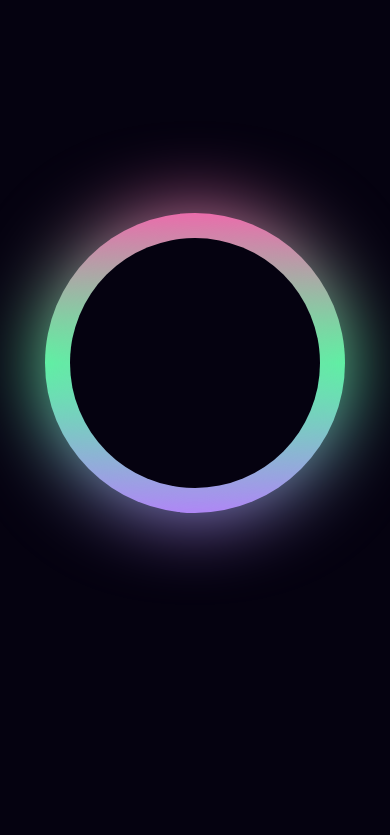
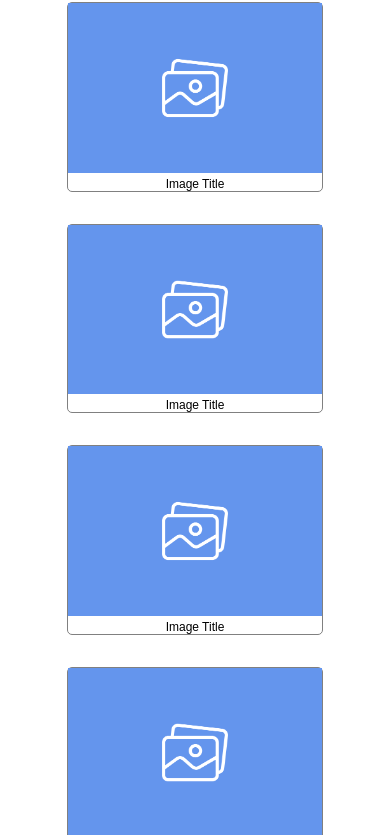
Before and after one commit to SanelBarac/advanced-css, a plain HTML site: page index.html in a window 390 px wide. Shown: the part 59-894 px from the top of the page. Before the commit the page ends 844 px from the top, so only its background shows below. Drawn offline with Linux system fonts and the light colour scheme.

Commit message:
Assignment - Responsive gallery

```diff
--- a/index.html
+++ b/index.html
@@ -2,86 +2,109 @@
 <html lang="en">
 <head>
 	<meta charset="utf-8">
-	<title>Assignment Animacija</title>
+	<meta name="viewport" content="width=device-width, initial-scale=1.0">
+	<title>Assignment Responsive Galerija</title>
 	<style type="text/css">
-		html,
+
 		body {
-		  background-color: #050210;
-		  height: 100%;
-		  overflow: hidden;
-		  display:flex;
-		  justify-content: center;
-		  align-items: center;
+			font-family: Arial, Helvetica, sans-serif;
 		}
 
-		.center {
-		  margin: 0 auto;
+		#flex_container, h1, p {
+			max-width: 960px;
+			width: 90%;
+			margin: 0 auto;
 		}
 
-		.outer-ring {
-		  position: absolute;
-		  left: calc(50% - 150px);
-		  height: 300px;
-		  width: 300px;
-		  background-image: linear-gradient(#fb5dad, #55fb9f, #b97aff);
-		  border-radius: 50%;
+        #row {
+         	display: flex;
+			flex-flow: row wrap;
+			justify-content: flex-start;
+         }
 
-		  animation-name: rotate;
-		  animation-duration: 1s;
-		  animation-iteration-count: infinite;
-          animation-timing-function: linear;
+		figure {
+			flex-basis: 10%;
+            box-sizing: border-box;
+            border: 1px solid gray;
+            border-radius: 5px;
 		}
 
-		.outer-ring span {
-		  position: absolute;
-		  left: calc(50% - 150px);
-		  height: 300px;
-		  width: 300px;
-		  background-image: linear-gradient(#fb5dad, #55fb9f, #b97aff);
-		  border-radius: 50%;
-		  filter: blur(40px);
+		img {
+            width: 100%;
+			background-color: #6495ED;
 		}
 
-		.outer-ring:after {
-		  content: "";
-		  position: absolute;
-		  top: 25px;
-		  left: 25px;
-		  right: 25px;
-		  bottom: 25px;
-		  background: #050210;
-		  border-radius: 50%;
+		figcaption{
+			width: 100%;
+			text-align: center;
+			font-size: 12px;
 		}
 
-		.inner-ring {
-		  position: absolute;
-		  left: calc(50% - 125px);
-		  height: 250px;
-		  width: 250px;
-		  background: #1c1b1b;
-		  border-radius: 50%;
-
-		  animation-name:grow;
-		  animation-duration: 1s;
-	      animation-iteration-count: infinite;
-          animation-timing-function: linear;
+		@media screen and (max-width: 1024px) {
+			figure {
+			flex-basis: 13%;
+			}
+		}
+		@media screen and (max-width: 768px) {
+			figure {
+			flex-basis: 21%;
+			}
+		}
+		@media screen and (max-width: 414px) {
+			figure {
+			flex-basis: 100%;
+			}
 		}
 
-		@keyframes rotate {
-		    0% {transform:rotate(0deg);}
-		    100% {transform:rotate(360deg);}
-		}
-
-		@keyframes grow {
-		    0% {transform:scale(0, 0);}
-		    100% {transform:scale(1, 1);}
-		}
 	</style>
 </head>
-<body>
-	<div class="outer-ring center">
-		<span></span>
-	</div>
-    <div class="inner-ring center"></div>
-</body>
+	<body>
+		<h1>Gallery heading</h1>
+	    <div id="flex_container">
+	    	<div id="row">
+		    	<figure>
+	            	<img src="placeholder-image.png">
+	            	<figcaption>Image Title</figcaption>
+	            </figure>
+				<figure >
+	            	<img src="placeholder-image.png">
+	            	<figcaption>Image Title</figcaption>
+	            </figure>
+	            <figure >
+	            	<img src="placeholder-image.png">
+	            	<figcaption>Image Title</figcaption>
+	            </figure>
+	            <figure >
+	            	<img src="placeholder-image.png">
+	            	<figcaption>Image Title</figcaption>
+	            </figure>
+	            <figure >
+	            	<img src="placeholder-image.png">
+	            	<figcaption>Image Title</figcaption>
+	            </figure>
+	            <figure >
+	            	<img src="placeholder-image.png">
+	            	<figcaption>Image Title</figcaption>
+	            </figure>
+	            <figure >
+	            	<img src="placeholder-image.png">
+	            	<figcaption>Image Title</figcaption>
+	            </figure>
+	            <figure >
+	            	<img src="placeholder-image.png">
+	            	<figcaption>Image Title</figcaption>
+	            </figure>
+	            <figure >
+	            	<img src="placeholder-image.png">
+	            	<figcaption>Image Title</figcaption>
+	            </figure>
+	            <figure >
+	            	<img src="placeholder-image.png">
+	            	<figcaption>Image Title</figcaption>
+	            </figure>
+            </div>
+		</div>
+		<p>Lorem ipsum dolor sit amet, consectetur adipiscing elit, sed do eiusmod tempor incididunt ut labore et dolore magna aliqua. Ut enim ad minim veniam, quis nostrud exercitation ullamco laboris nisi ut aliquip ex ea commodo consequat. Duis aute irure dolor in reprehenderit in voluptate velit esse cillum dolore eu fugiat nulla pariatur. Excepteur sint occaecat cupidatat non proident, sunt in culpa qui officia deserunt mollit anim id est laborum.
+		</p>
+	</body>
 </html>
```
Also changed, not shown: placeholder-image.png (added).
